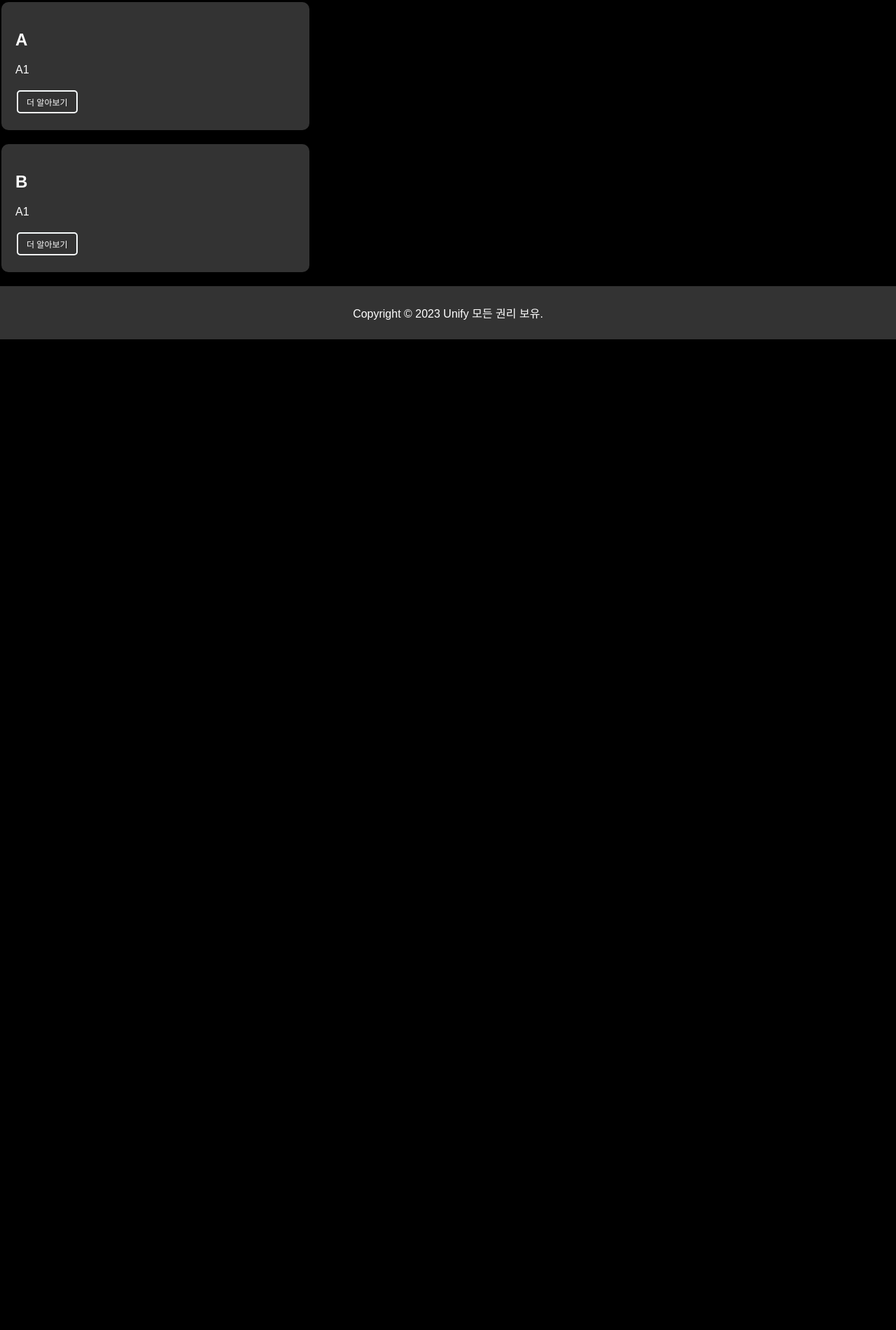
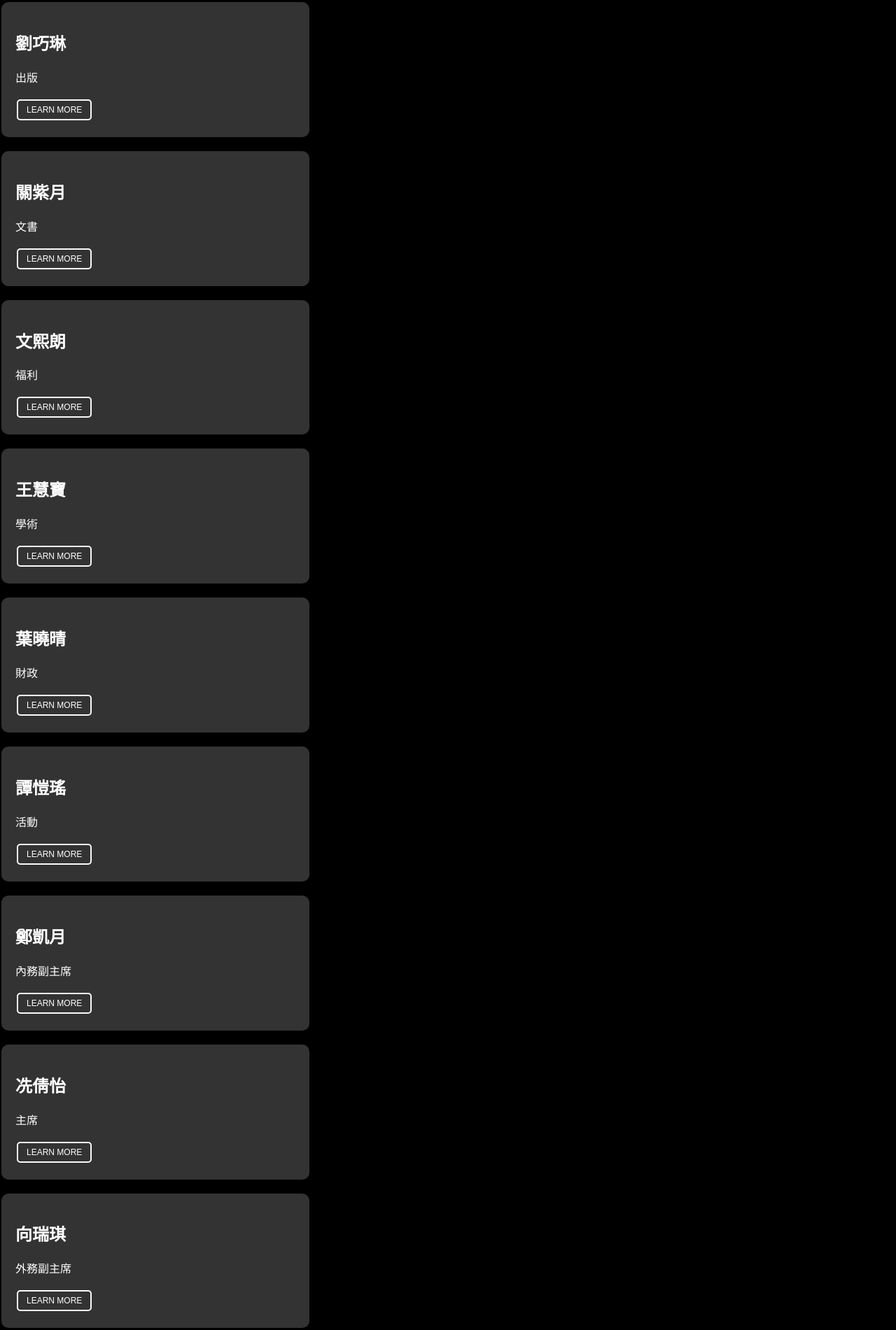
Before and after one commit to pess-unify/pess-unify.github.io, a plain HTML site: page member_kr.html in a window 1280 px wide. Shown: the part 101-2002 px from the top of the page at 70% size. Before the commit the page ends 800 px from the top, so only its background shows below. Drawn offline with Linux system fonts and the light colour scheme.

Commit message:
v0.4.0.0（040004112323b)

```diff
--- a/member_kr.html
+++ b/member_kr.html
@@ -27,15 +27,57 @@
     </nav>
 
     <section class="card">
-        <h2>A</h2>
-        <p>A1</p>
-        <button class="btn btn1" onclick="window.open('a.html', '_blank')">더 알아보기</button>
+        <h2>劉巧琳</h2>
+        <p>出版</p>
+        <button class="btn btn1" onclick="window.open('a.html', '_blank')">Learn More</button>
     </section>
 
     <section class="card">
-        <h2>B</h2>
-        <p>A1</p>
-        <button class="btn btn1" onclick="window.open('a.html', '_blank')">더 알아보기</button>
+        <h2>關紫月</h2>
+        <p>文書</p>
+        <button class="btn btn1" onclick="window.open('b.html', '_blank')">Learn More</button>
+    </section>
+
+    <section class="card">
+        <h2>文熙朗</h2>
+        <p>福利</p>
+        <button class="btn btn1" onclick="window.open('c.html', '_blank')">Learn More</button>
+    </section>
+
+    <section class="card">
+        <h2>王慧寶</h2>
+        <p>學術</p>
+        <button class="btn btn1" onclick="window.open('d.html', '_blank')">Learn More</button>
+    </section>
+
+    <section class="card">
+        <h2>葉曉晴</h2>
+        <p>財政</p>
+        <button class="btn btn1" onclick="window.open('e.html', '_blank')">Learn More</button>
+    </section>
+
+    <section class="card">
+        <h2>譚愷瑤</h2>
+        <p>活動</p>
+        <button class="btn btn1" onclick="window.open('f.html', '_blank')">Learn More</button>
+    </section>
+
+    <section class="card">
+        <h2>鄭凱月</h2>
+        <p>內務副主席</p>
+        <button class="btn btn1" onclick="window.open('g.html', '_blank')">Learn More</button>
+    </section>
+
+    <section class="card">
+        <h2>冼倩怡</h2>
+        <p>主席</p>
+        <button class="btn btn1" onclick="window.open('h.html', '_blank')">Learn More</button>
+    </section>
+
+    <section class="card">
+        <h2>向瑞琪</h2>
+        <p>外務副主席</p>
+        <button class="btn btn1" onclick="window.open('i.html', '_blank')">Learn More</button>
     </section>
 
     <footer>
--- a/styles/css.css
+++ b/styles/css.css
@@ -162,3 +162,7 @@ body {
         box-shadow: 0px 0px 10px rgba(0, 0, 0, 0.5);
         transition: transform 0.3s ease;
         }
+
+    .card:hover {
+        transform: translateY(-5px);
+    }
--- /dev/null
+++ b/styles/member.css
@@ -0,0 +1,192 @@
+body {
+    font-family: Arial, sans-serif;
+    margin: 0;
+    padding: 0;
+    opacity: 0;
+    transform: translateY(100%);
+    transition: opacity 1s ease, transform 1s ease;
+    background-color: #000;
+    color: #fff;
+}
+
+body.loaded {
+    opacity: 1;
+    transform: translateY(0);
+}
+
+header {
+    background-color: #333;
+    color: #fff;
+    padding: 20px;
+    text-align: center;
+    }
+
+nav {
+    background-color: #333;
+    padding: 10px;
+}
+
+nav ul {
+    list-style-type: none;
+    margin: 0;
+    padding: 0;
+    text-align: center;
+}
+
+nav ul li {
+    display: inline-block;
+    margin-right: 10px;
+    background-color: #333;
+    color: #fff;
+}
+
+nav ul li a {
+    text-decoration: none;
+    color: #fff;
+    padding: 5px;
+    position: relative;
+}
+
+nav ul li a::after {
+    content: "";
+    display: block;
+    position: absolute;
+    bottom: -2px;
+    right: 0;
+    width: 0;
+    height: 2px;
+    background-color: #e7e3e3;
+    transition: width 0.3s ease;
+}
+
+nav ul li a:hover::after {
+    width: 100%;
+    right: inherit;
+    left: 0;
+    transition: width 0.3s ease, left 0.3s ease;
+}
+
+section {
+    margin: 20px;
+    color: #fff;
+}
+
+footer {
+    background-color: #333;
+    color: #fff;
+    padding: 10px;
+    text-align: center;
+}
+
+.btn {
+    color: #f8fcfe;
+    background: transparent;
+    border: 2px solid #f8fcfd;
+    border-radius: 5px;
+    color: white;
+    padding: 8px 16px;
+    text-align: center;
+    display: inline-block;
+    font-size: 14px;
+    margin: 4px 2px;
+    transition-duration: 0.4s;
+    cursor: pointer;
+    text-decoration: none;
+    text-transform: uppercase;
+}
+
+.btn1 {
+    background-color: transparent;
+    color: white;
+    border: 2px solid #f8fcfd;
+    padding: 6px 12px;
+    font-size: 12px;
+    transition-duration: 0.3s;
+}
+
+.btn1:hover {
+    background-color: white;
+    color: black;
+}
+
+.dropbtn {
+    position: fixed;
+    top: 20px;
+    right: 20px;
+    z-index: 9999;
+}
+
+.dropdown {
+    position: fixed;
+    top: 50px;
+    right: 190px;
+    background-color: white;
+    color: black;
+}
+
+.dropdown-content {
+    display: none;
+    position: absolute;
+    background-color: #f9f9f9;
+    min-width: 160px;
+    box-shadow: 0px 8px 16px 0px rgba(0,0,0,0.2);
+}
+
+.dropdown-content a {
+    color: black;
+    padding: 12px 16px;
+    text-decoration: none;
+    display: block;
+}
+
+.dropdown-content a:hover {
+    background-color: #f1f1f1;
+}
+
+.dropdown:hover .dropdown-content {
+    display: block;
+}
+
+.dropdown:hover .dropbtn {
+    background-color:white;
+    color: black;
+}
+
+.card {
+    background-color: #333;
+    background-size: cover;
+    background-position: center;
+    border-radius: 10px;
+    box-shadow: 0 2px 4px rgba(0, 0, 0, 0.1);
+    padding: 20px;
+    color: white;
+    text-align: center;
+    margin-bottom: 20px;
+    position: relative;
+}
+
+.card h2 {
+    font-size: 24px;
+    margin-bottom: 10px;
+}
+
+.card p {
+    font-size: 16px;
+}
+
+.card::before {
+    content: "";
+    position: absolute;
+    top: 0;
+    left: 0;
+    width: 100%;
+    height: 100%;
+    background-color: rgba(0, 0, 0, 0.5);
+    border-radius: 10px;
+    opacity: 0;
+    transition: opacity 0.3s ease;
+}
+
+.card:hover::before {
+    opacity: 1;
+}
```
Also changed, not shown: member_en.html (+50 -11 lines), member_zh.html (+50 -7 lines).
